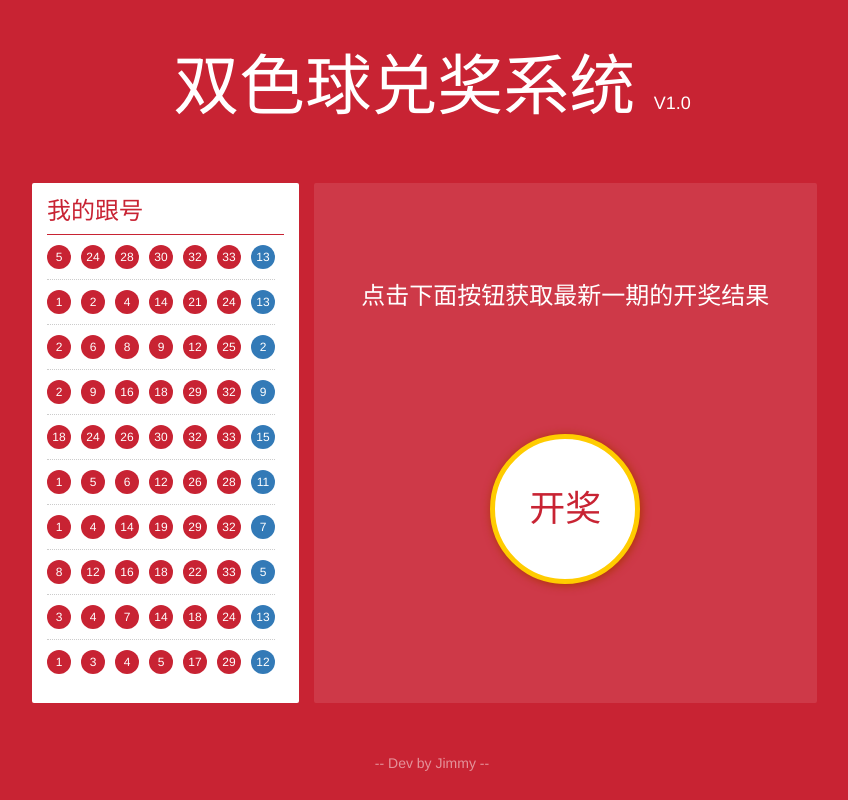
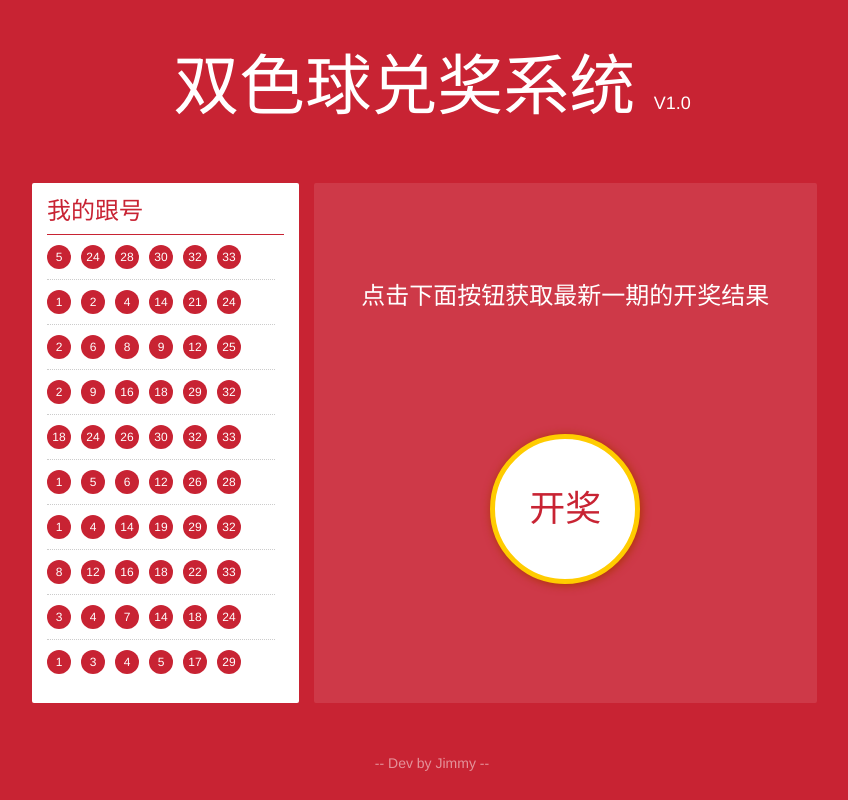
Before and after one commit to gz-freedom/lottery, an Angular app: page / in a window 1280 px wide. Shown: the whole page, without its empty margins (208-1056 px from the left). Built offline with nearby package versions, Linux system fonts and the light colour scheme.

Commit message:
bug fixed

```diff
--- a/src/app/lucky-numbers/lucky-numbers.component.ts
+++ b/src/app/lucky-numbers/lucky-numbers.component.ts
@@ -10,7 +10,7 @@ export class LuckyNumbersComponent implements OnInit {
   luckyNumbers: any[] = [];
 
   latestLotteryNumbers: string = "";
-  matchedBlue: string = "0";
+  matchedBlue: number = 0;
   matchedRed: any[] = [];
 
   constructor(
@@ -22,7 +22,7 @@ export class LuckyNumbersComponent implements OnInit {
 
     luckyNumbers.forEach((balls) => {
       let redBalls = balls.split("+")[0];
-      let blueBall = balls.split("+")[1];
+      let blueBall = +balls.split("+")[1];
       this.luckyNumbers.push({
         redBalls: redBalls.split(","),
         blueBall: blueBall
@@ -35,7 +35,7 @@ export class LuckyNumbersComponent implements OnInit {
   }
   updateLottery(latestLotteryNumbers) {
     this.latestLotteryNumbers = latestLotteryNumbers;
-    this.matchedBlue = latestLotteryNumbers.split("+")[1];
+    this.matchedBlue = parseInt(latestLotteryNumbers.split("+")[1], 10);
     this.matchedRed = latestLotteryNumbers.split("+")[0].split(",").map(s => parseInt(s, 10));
   }
 }
```
